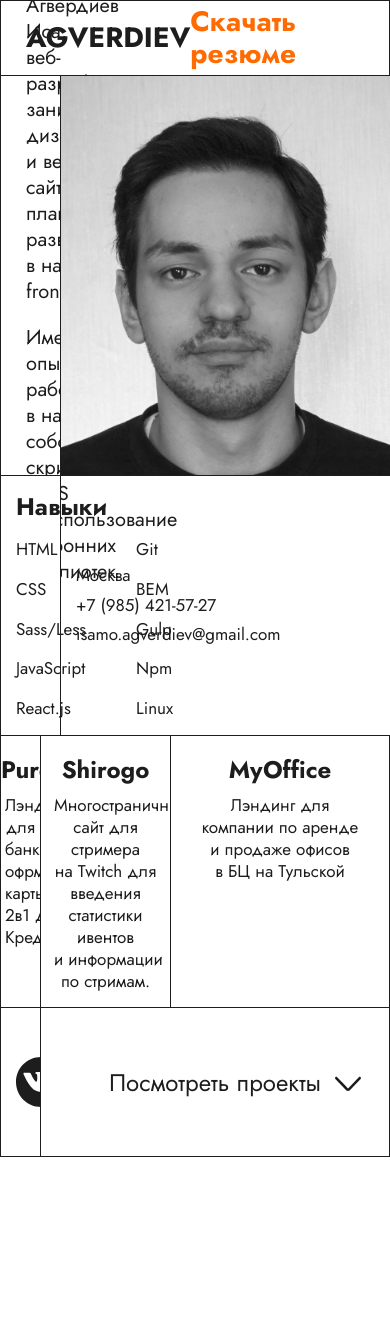
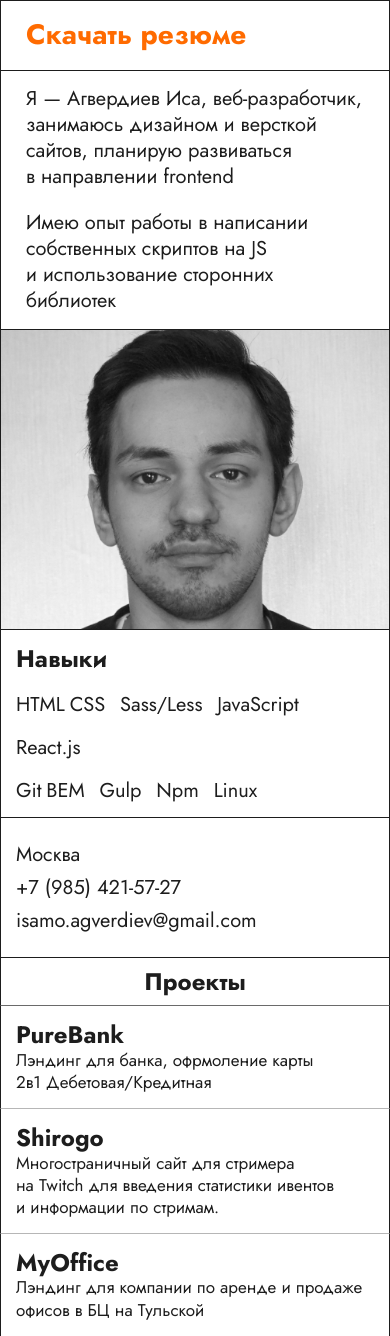
Before and after one commit to IsaAgverdiev/ResumeWebsite, a website: page app/index.html in a window 390 px wide. Shown: the top 1336 px of the page. Before the commit the page ends 1157 px from the top, so only its background shows below. Drawn offline with Linux system fonts and the light colour scheme.

Commit message:
add adaptive

```diff
--- a/app/index.html
+++ b/app/index.html
@@ -13,7 +13,8 @@
       <header class="header grid-item">
         <div class="header__inner">
           <div class="header__logo"><span class="header__logo-text">AGVERDIEV</span></div>
-          <a download href="" class="header__download-resume">Скачать резюме</a>
+          <a download href="images/IsaAgverdiev.pdf" class="header__download-resume">
+            <span>Скачать резюме</span></a>
         </div>
       </header>
       <div class="discr grid-item">
--- a/app/scss/_media.scss
+++ b/app/scss/_media.scss
@@ -94,18 +94,23 @@
   .grid-container {
     display: grid;
     grid-template-columns: repeat(12, 1fr);
-    grid-template-rows: 1fr 350px 200px 2fr 1fr;
+    grid-template-rows: 75px 350px 200px 75px 1fr minmax(75px, 150px);
     gap: 0px 0px;
     grid-template-areas:
       "header header header header header header header header header header header header"
       "discr discr discr discr discr discr img img img img img img"
-      " skills skills skills skills skills skills location location location location location location"
+      "skills skills skills skills skills skills location location location location location location"
+      "projects projects projects projects projects projects projects projects projects projects projects projects"
       "project-1 project-1 project-1 project-1 project-2 project-2 project-2 project-2 project-3 project-3 project-3 project-3"
       "social social social social other-projects other-projects other-projects other-projects other-projects other-projects other-projects other-projects"
   }
 
   .projects {
-    display: none;
+    padding: 10px 0;
+  }
+
+  .img {
+    border-right: 1px solid $black;
   }
 
   .social {
@@ -115,6 +120,8 @@
   }
 
   .location {
+    border-right: 1px solid $black;
+
     &__inner {
       margin: 0;
       padding: 15px;
@@ -145,7 +152,7 @@
     }
 
     &__item+.skills__item {
-      margin-left: 10px;
+      margin-right: 10px;
     }
   }
 }
@@ -156,11 +163,6 @@
     font-size: 24px;
   }
 
-  .grid-container {
-    grid-template-columns: repeat(12, 1fr);
-    grid-template-rows: 75px minmax(250px, 400px) 260px 1fr minmax(75px, 150px);
-  }
-
   .discr {
     &__text {
       font-size: 20px;
@@ -168,60 +170,140 @@
   }
 
   .location {
+    align-items: flex-start;
+    min-width: auto;
+
     &__item {
-      font-size: 17px;
+      font-size: 20px;
       margin: 10px 0;
     }
   }
 
   .skills {
+    align-items: flex-start;
+
     &__inner {
       margin-top: 0px;
-      display: flex;
-      flex-direction: column;
-      justify-content: start;
     }
 
     &__title {
       text-align: left;
-      margin-bottom: 20px;
+      margin-bottom: 0px;
     }
 
-    &__lists {
-      display: flex;
-      justify-content: start;
-      flex-direction: row;
-    }
-
-    &__list+.skills__list {
-      margin-left: 50px;
-    }
-
-    &__item {
-      display: block;
-      font-size: 17px;
-    }
-
-    &__item+.skills__item {
-      margin-left: 0;
-    }
   }
 
   .project {
     &__text {
       font-size: 17px;
+      width: 100%;
+      margin: 0;
+      padding: 0 10px;
     }
   }
+
   .social {
     &__inner {
-      // flex-wrap: wrap;
+      flex-wrap: wrap;
+    }
+
+    &__link {
+      width: 50%;
+      display: flex;
+      justify-content: center;
+    }
+  }
+
+}
+
+@media (max-width: 598.98px) {
+  .grid-container {
+    display: block;
+  }
+
+  .header {
+    height: 70px;
+  }
+
+  .discr {
+    border-right: 1px solid $black;
+
+    &__inner {
+      padding-top: 15px;
+      padding-bottom: 15px;
+    }
+  }
+
+  .img {
+    height: 300px;
+
+    &__face {}
+  }
+
+  .skills {
+    border-right: 1px solid $black;
+  }
+
+  .social {
+    border-right: 1px solid $black;
+
+    &__inner {
+      flex-wrap: nowrap;
+    }
+  }
+
+  .projects {
+     border-bottom: 1px solid lighten($black, 60%);
+     border-bottom: 1px solid lighten($black, 30%);
+  }
+
+  .project {
+    &__inner {
+      text-align: left;
+      padding: 15px;
+    }
+
+    &__title {
+      margin: 0;
+      padding: 0;
+    }
+
+    &__text {
+      line-height: 130%;
+      width: 100%;
+      padding-left: 0;
+      margin: 0;
+    }
+  }
+
+  .project-1 {
+    border-top: none;
+    border-right: 1px solid $black;
+
+  }
+
+  .project-2 {
+    border-right: 1px solid $black;
+    border-top: 1px solid lighten($black, 60%);
+  }
+
+  .project-3 {
+    border-top: 1px solid lighten($black, 60%);
+  }
+
+  .other-projects {
+    border-top: none;
+    min-height: 75px;
+  }
+}
+
+@media (max-width: 575.98px) {
+  .header {
+    &__logo {
+      display: none;
+    }
+    &__download-resume {
+      width: 100%;
     }
   }
 }
-
-@media (max-width: 687.98px) {
-
-}
-
-
-// @media (max-width: 575.98px) {}
--- a/app/scss/blocks/discr.scss
+++ b/app/scss/blocks/discr.scss
@@ -3,14 +3,14 @@
   justify-content: start;
   align-items: center;
   position: relative;
-  z-index: 2;
+  z-index: 5;
   &__inner {
     padding-left: 50px;
     width: 80%;
   }
   &__text {
     font-size: $base*8px;
-    font-weight: 700;
+    font-weight: 400;
     line-height: 130%;
     width: 100%;
   }
--- a/app/scss/blocks/header.scss
+++ b/app/scss/blocks/header.scss
@@ -1,6 +1,7 @@
 .header {
-   position: relative;
-   z-index: 2;
+  position: relative;
+  z-index: 5;
+
   &__inner {
     height: 100%;
     padding: 0 50px;
@@ -16,15 +17,20 @@
   }
 
   &__download-resume {
+    display: flex;
+    align-items: center;
     color: $primary;
     text-decoration: none;
+    height: 100%;
+    margin: auto 0;
+    transition: .5s;
 
     &:visited {
       color: $primary;
     }
 
     &:hover {
-      color: $primary;
+      color: #a200ff;
     }
   }
 }
--- a/app/scss/blocks/img.scss
+++ b/app/scss/blocks/img.scss
@@ -1,6 +1,6 @@
 .img {
    position: relative;
-   z-index: 2;
+   z-index: 5;
   &__inner {
     width: 100%;
     height: 100%;
--- a/app/scss/blocks/location.scss
+++ b/app/scss/blocks/location.scss
@@ -1,6 +1,8 @@
 .location {
   display: flex;
   align-items: center;
+  position: relative;
+  z-index: 5;
 
   &__inner {
     margin-left: 80px;
--- a/app/scss/blocks/other-projects.scss
+++ b/app/scss/blocks/other-projects.scss
@@ -3,7 +3,7 @@
   display: flex;
   align-items: center;
   justify-content: center;
-  z-index: 2;
+  z-index: 5;
 
   &__title {
     position: relative;
--- a/app/scss/blocks/projects.scss
+++ b/app/scss/blocks/projects.scss
@@ -1,6 +1,6 @@
 .projects {
    position: relative;
-   z-index: 2;
+   z-index: 5;
   &__inner {
     height: 100%;
     display: flex;
@@ -24,6 +24,7 @@
 
   &-1 {
     position: relative;
+     z-index: 4;
 
     &:hover .project__changeView1 {
 
@@ -33,6 +34,7 @@
 
   &-2 {
     position: relative;
+    z-index: 3;
 
     &:hover .project__changeView2 {
 
--- a/app/scss/blocks/skills.scss
+++ b/app/scss/blocks/skills.scss
@@ -1,6 +1,6 @@
 .skills {
-   position: relative;
-   z-index: 2;
+  position: relative;
+  z-index: 5;
   display: flex;
   align-items: flex-start;
   justify-content: center;
```
Also changed, not shown: app/css/style.min.css, 1 other file.
